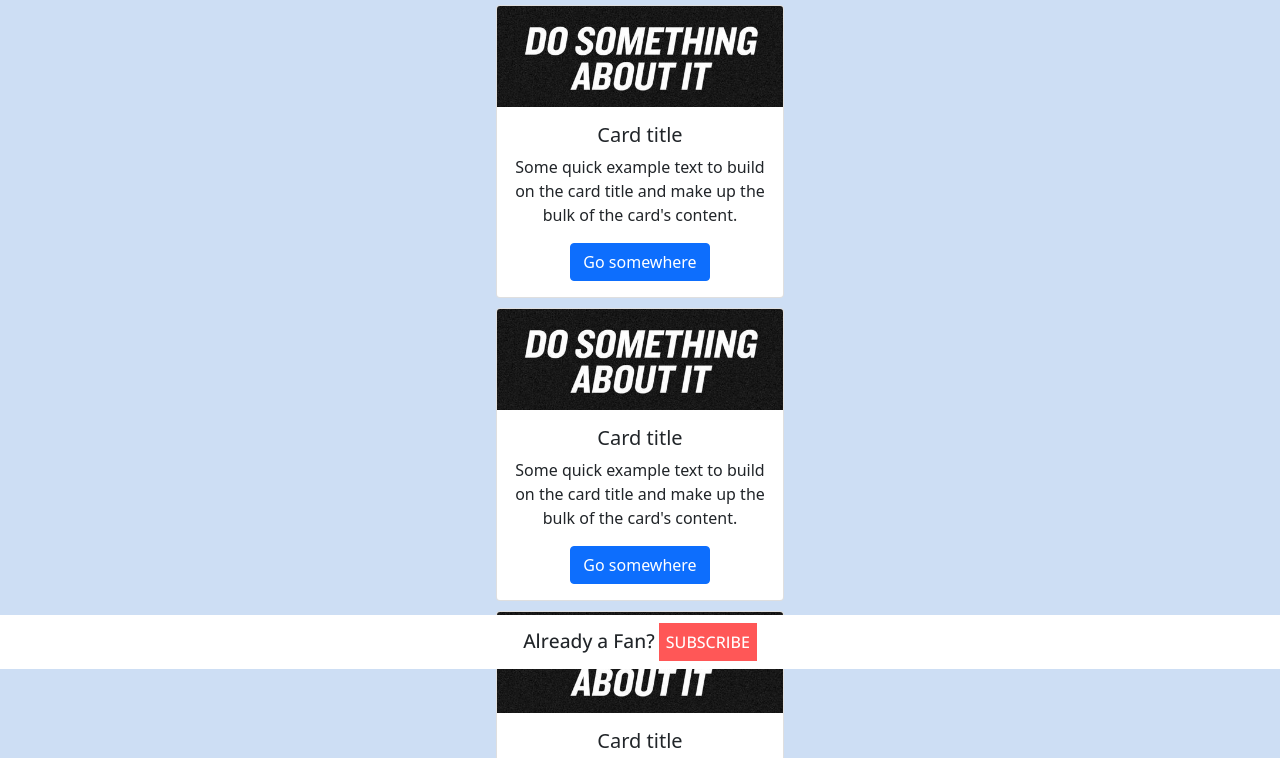
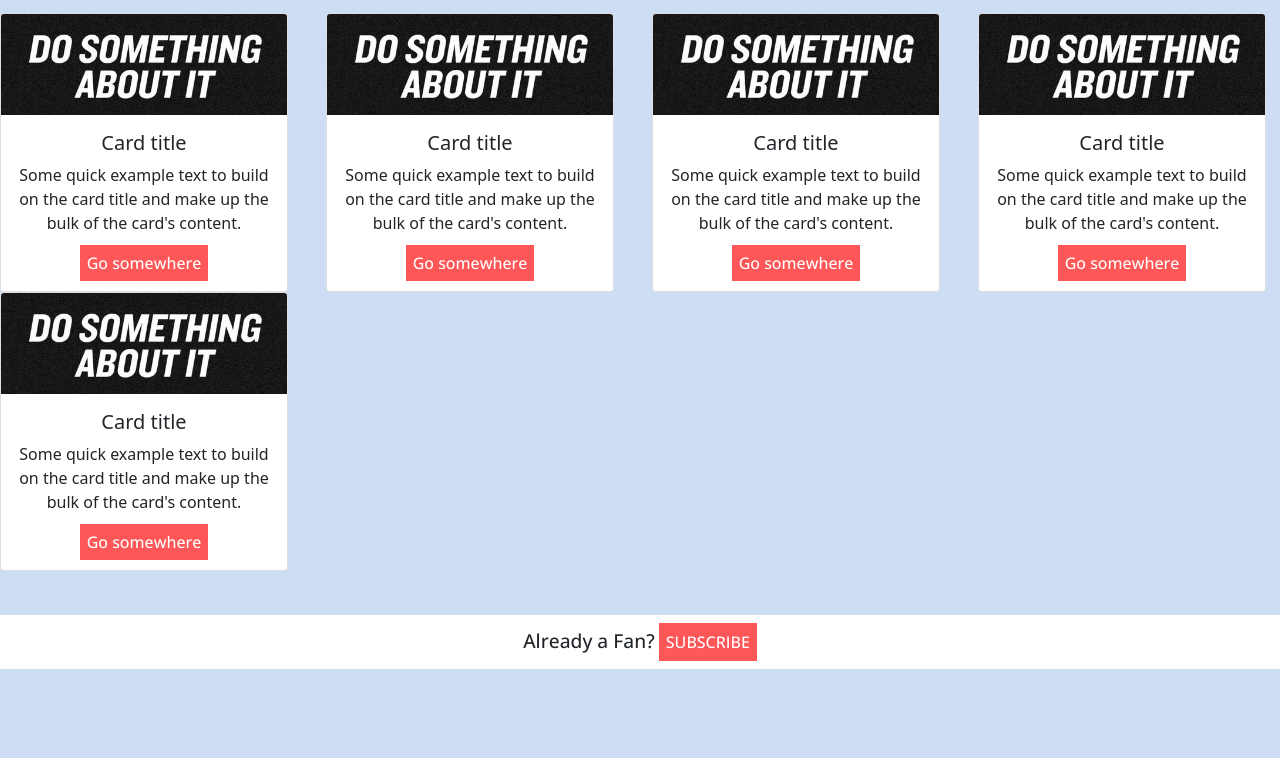
Before and after one commit to thekingofearth/blog, a plain HTML site: page index.html in a window 1280 px wide. Shown: the part 131-889 px from the top of the page. After the commit the page ends 800 px from the top, so only its background shows below. Drawn offline with nearby package versions, Linux system fonts and the light colour scheme.

Commit message:
UI design work

```diff
--- a/css/styles.css
+++ b/css/styles.css
@@ -20,7 +20,7 @@ html, body, .body{
     font-family: 'Open Sans', sans-serif;
     font-weight: 800;
     margin: 0;
-    font-size: 2rem;
+    font-size: 2.4rem;
 }
 
 .highlight-name{
@@ -51,15 +51,20 @@ html, body, .body{
 }
 
 
-.card{
-        margin: 0 auto; /* Added */
-        float: none; /* Added */
-        margin-bottom: 10px; /* Added */
+/* .row{
+        margin: 0 auto;
+        float: none;
+        margin: 15px;
+} */
+
+
+.row.col{
+    margin: 0 auto;
+    padding-left: 0;
+    padding-right: 0;
 }
-.btn-primary, .btn-primary:hover, .btn-primary:active, .btn-primary:visited {
-    background-color: #ff5757;
-    border: none;
-}
+
+
 
 .blog-footer{
     position: fixed;
@@ -79,7 +84,8 @@ html, body, .body{
     font-size: 1.2rem;
     margin: 0;
 }
-.subscribe-button{
+
+.subscribe-button, .subscribe-button:hover{
     font-family: 'Open Sans', sans-serif;
     background-color: #ff5757;
     border: 0;
@@ -87,4 +93,5 @@ html, body, .body{
     color: white;
     padding: 7px;
     font-size: 1rem;
+    text-decoration: none;
 }
--- a/index.html
+++ b/index.html
@@ -29,51 +29,63 @@
         </div>
 
 
-
+        <div class="blog-container">
           <div class="blog-body">
+            <div class="row">
+              <div class="col">
                 <div class="card" style="width: 18rem;">
                     <img src="images/3.PNG" class="card-img-top" alt="...">
                     <div class="card-body">
                       <h5 class="card-title">Card title</h5>
                       <p class="card-text">Some quick example text to build on the card title and make up the bulk of the card's content.</p>
-                  <a href="#" class="btn btn-primary">Go somewhere</a>
+                      <a href="#" class="subscribe-button">Go somewhere</a>
                     </div>
                 </div>
-
+              </div>
+              <div class="col">
                 <div class="card" style="width: 18rem;">
                     <img src="images/3.PNG" class="card-img-top" alt="...">
                     <div class="card-body">
                       <h5 class="card-title">Card title</h5>
                       <p class="card-text">Some quick example text to build on the card title and make up the bulk of the card's content.</p>
-                  <a href="#" class="btn btn-primary">Go somewhere</a>
+                      <a href="#" class="subscribe-button">Go somewhere</a>
                     </div>
                 </div>
-
+              </div>
+              <div class="col">
                 <div class="card" style="width: 18rem;">
                     <img src="images/3.PNG" class="card-img-top" alt="...">
                     <div class="card-body">
                       <h5 class="card-title">Card title</h5>
                       <p class="card-text">Some quick example text to build on the card title and make up the bulk of the card's content.</p>
-                  <a href="#" class="btn btn-primary">Go somewhere</a>
+                      <a href="#" class="subscribe-button">Go somewhere</a>
                     </div>
                 </div>
+              </div>
+              <div class="col">
                 <div class="card" style="width: 18rem;">
                     <img src="images/3.PNG" class="card-img-top" alt="...">
                     <div class="card-body">
                       <h5 class="card-title">Card title</h5>
                       <p class="card-text">Some quick example text to build on the card title and make up the bulk of the card's content.</p>
-                  <a href="#" class="btn btn-primary">Go somewhere</a>
+                      <a href="#" class="subscribe-button">Go somewhere</a>
                     </div>
                 </div>
+              </div>
+              <div class="col">
                 <div class="card" style="width: 18rem;">
                     <img src="images/3.PNG" class="card-img-top" alt="...">
                     <div class="card-body">
                       <h5 class="card-title">Card title</h5>
                       <p class="card-text">Some quick example text to build on the card title and make up the bulk of the card's content.</p>
-                  <a href="#" class="btn btn-primary">Go somewhere</a>
+                      <a href="#" class="subscribe-button">Go somewhere</a>
                     </div>
                 </div>
               </div>
+            </div>
+          </div>
+        </div>
+
 
         <div class="blog-footer">
             <p class="footer-text">Already a Fan?  </p>
```
Lines whose indentation alone changed are shown as unchanged.
